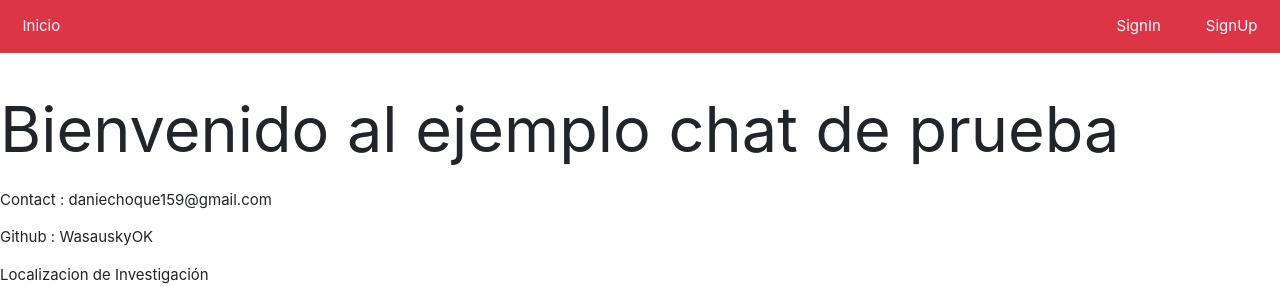
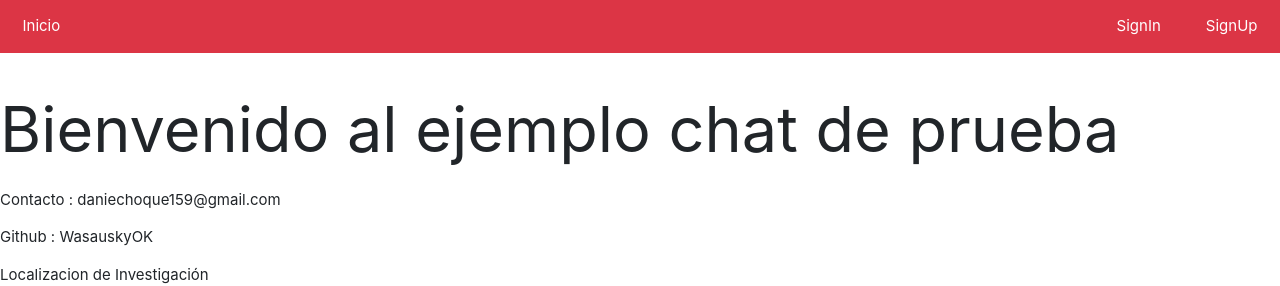
Before and after one commit to WasauskyOK/socket-io-client-01, a React (Create React App) app: page /principal in a window 1280 px wide. Shown: the top 286 px of the page. Built offline with nearby package versions, Linux system fonts and the light colour scheme.

Commit message:
deploy master front  agregando lista de conectado en linea  o desconectado master 2da

```diff
--- a/src/components/principal.js
+++ b/src/components/principal.js
@@ -31,7 +31,7 @@
 
             <div>
                 <h1>Bienvenido al ejemplo chat de prueba</h1>
-                <p>Contact : daniechoque159@gmail.com </p>
+                <p>Contacto : daniechoque159@gmail.com </p>
                 <p>Github : WasauskyOK</p>
                 <p>Localizacion de Investigación</p>
                 <div style={{width:"100vw",display:"flex"}}>
```
